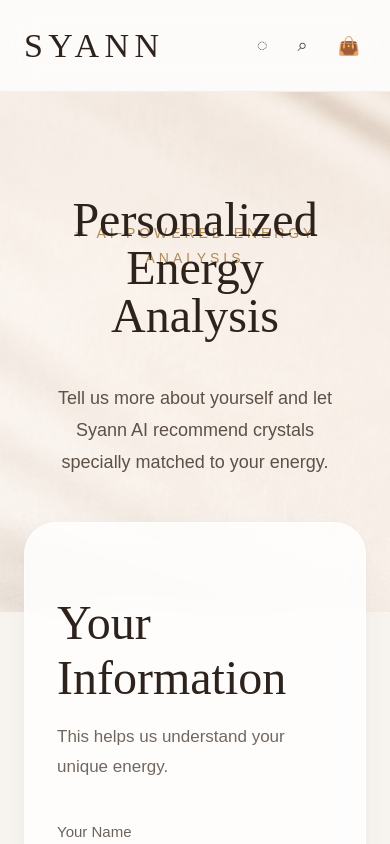
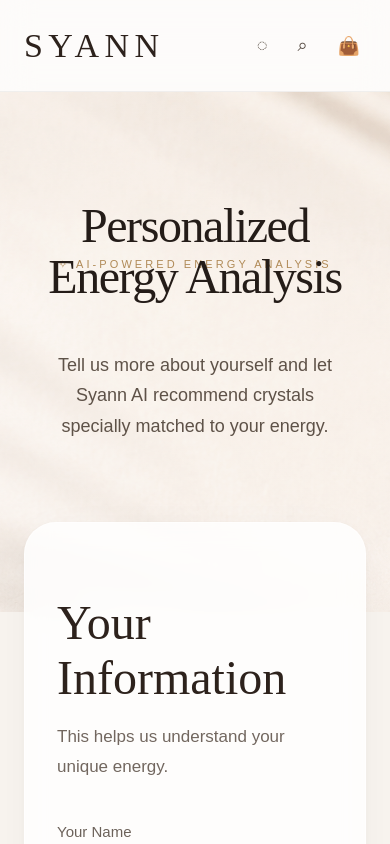
Before and after one commit to meishan33/syann-website, a Next.js app: page /energy-quiz in a window 390 px wide. Shown: the top 844 px of the page. Built offline with nearby package versions, Linux system fonts and the light colour scheme.

Commit message:
update energy quiz page

```diff
--- a/app/energy-quiz/energy-quiz.css
+++ b/app/energy-quiz/energy-quiz.css
@@ -4,6 +4,8 @@
   padding-bottom: 100px;
 }
 
+
+/* HERO SECTION */
 
 /* HERO SECTION */
 
@@ -23,6 +25,9 @@
   object-fit: cover;
 }
 
+
+/* OVERLAY */
+
 .hero-overlay {
   position: absolute;
   inset: 0;
@@ -37,8 +42,18 @@
 
   padding: 40px;
 
-  background: rgba(255,255,255,0.12);
+  z-index: 2;
+
+  background:
+    linear-gradient(
+      to bottom,
+      rgba(255,255,255,0.18),
+      rgba(255,255,255,0.22)
+    );
 }
+
+
+/* SUBTITLE */
 
 .hero-subtitle {
   font-size: 14px;
@@ -48,34 +63,88 @@
 
   color: #b08a57;
 
-  margin-bottom: 24px;
+  margin-bottom: 26px;
+
+  font-weight: 500;
+
+  font-family: sans-serif;
 }
 
+
+/* TITLE */
+
 .hero-title {
-  font-size: 92px;
-  line-height: 1;
+
+  max-width: 980px;
+
+  font-size: 88px;
+  line-height: 1.05;
 
   font-weight: 300;
 
-  color: #2d221c;
+  color: #241c18;
 
-  margin-bottom: 24px;
+  margin-bottom: 30px;
 
-  max-width: 1000px;
+  font-family: "Cormorant Garamond", serif;
 
-  font-family: serif;
-}
-
-.hero-description {
-  max-width: 760px;
-
-  font-size: 22px;
-  line-height: 1.8;
-
-  color: #5d5148;
+  letter-spacing: -0.03em;
 }
 
 
+/* DESCRIPTION */
+
+.hero-description {
+
+  max-width: 760px;
+
+  font-size: 24px;
+  line-height: 1.8;
+
+  color: #5e5248;
+
+  font-family: sans-serif;
+
+  font-weight: 400;
+}
+
+
+/* RESPONSIVE */
+
+@media (max-width: 900px) {
+
+  .hero-banner {
+    height: 520px;
+  }
+
+  .hero-title {
+    font-size: 54px;
+  }
+
+  .hero-description {
+    font-size: 18px;
+  }
+}
+
+@media (max-width: 600px) {
+
+  .hero-banner {
+    height: 460px;
+  }
+
+  .hero-title {
+    font-size: 42px;
+  }
+
+  .hero-subtitle {
+    font-size: 11px;
+  }
+
+  .hero-description {
+    font-size: 16px;
+    line-height: 1.7;
+  }
+}
 /* CONTENT */
 
 .content-wrapper {
```
